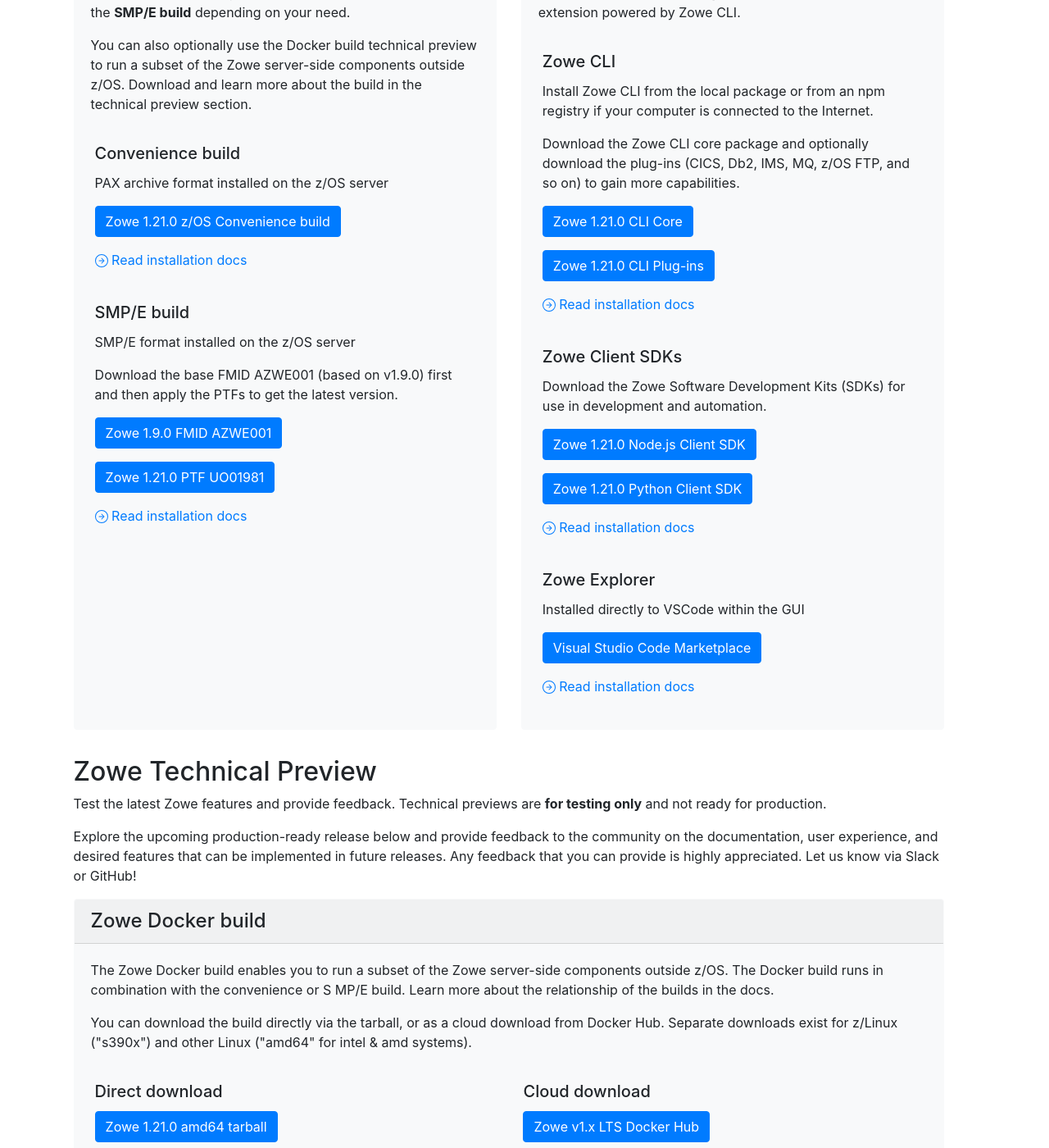
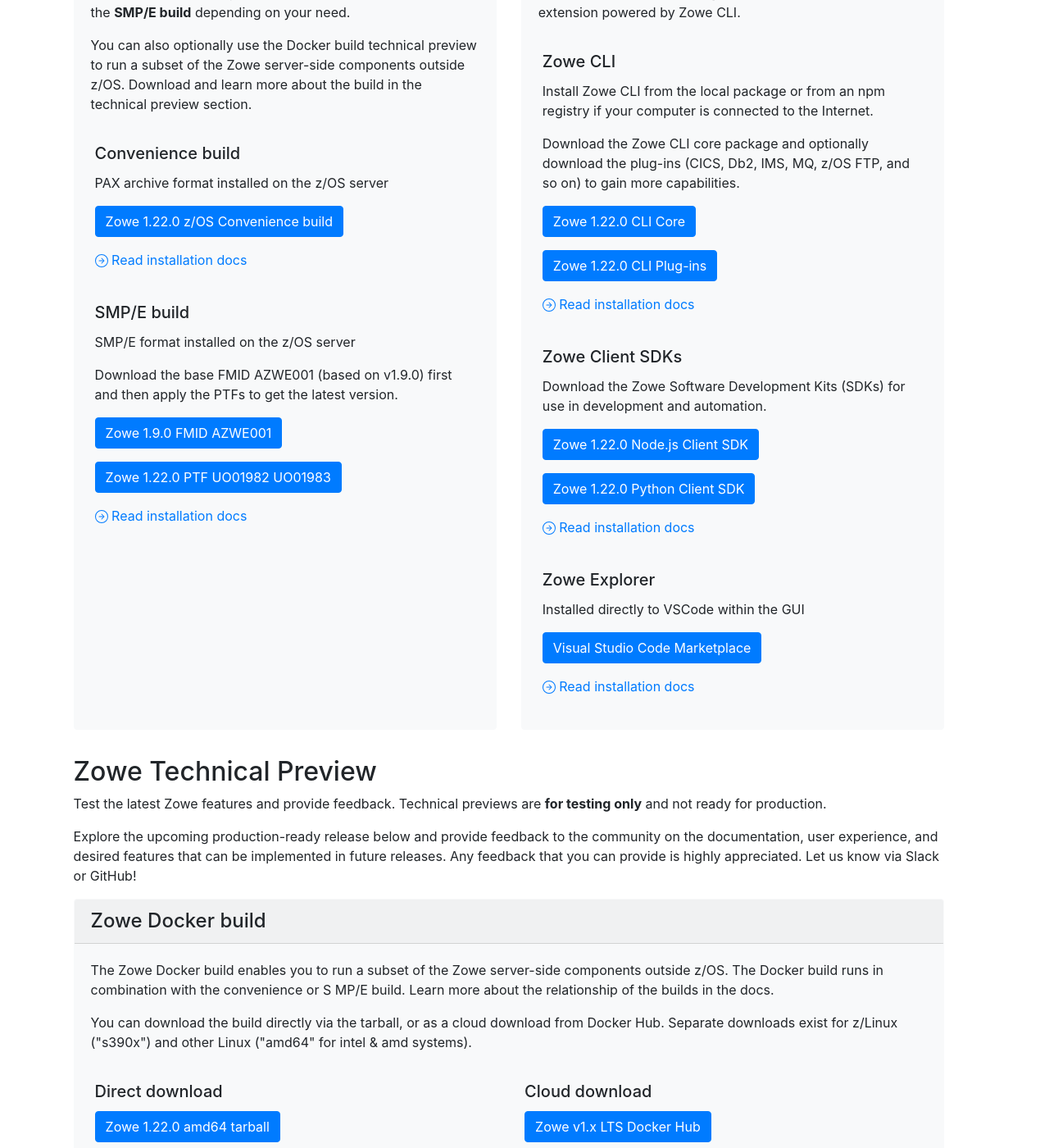
Before and after one commit to zowe/zowe.github.io, a Jekyll site: the page built from download.md, in a window 1280 px wide and 1400 px high, scrolled down 430 px. Shown: the whole window at 82% size. Built offline with Jekyll 4.4.1, drawn with Linux system fonts in a browser that asks for light colours; our own code applies the rules of GitHub Pages for plain Markdown files; some of the changed text lies outside the part shown.

Commit message:
Update releases.yml
Signed-off-by: Tom Zhang <tom.yczhang@gmail.com>

```diff
--- a/_data/releases.yml
+++ b/_data/releases.yml
@@ -1,5 +1,16 @@
 # List of Zowe releases - update here and it will update the entire site :-)
 # Note - keep this in order as the latest release is pulled from the first item in the list!
+- version: 1.22.0
+  zos_version: 1.22.0
+  smpe_version: 1.22.0
+  smpe_sysmod: PTF
+  smpe_numbers: UO01982 UO01983
+  cli_version: 1.22.0
+  cli_plugins_version: 1.22.0
+  node_sdk_version: 1.22.0
+  python_sdk_version: 1.22.0
+  release_date: 2021-06-14
+  documentation: stable
 - version: 1.21.0
   zos_version: 1.21.0
   smpe_version: 1.21.0
@@ -10,7 +21,7 @@
   node_sdk_version: 1.21.0
   python_sdk_version: 1.21.0
   release_date: 2021-04-27
-  documentation: stable
+  documentation: v1-21-x
 - version: 1.20.1
   zos_version: 1.20.1
   smpe_version: 1.20.1
```
